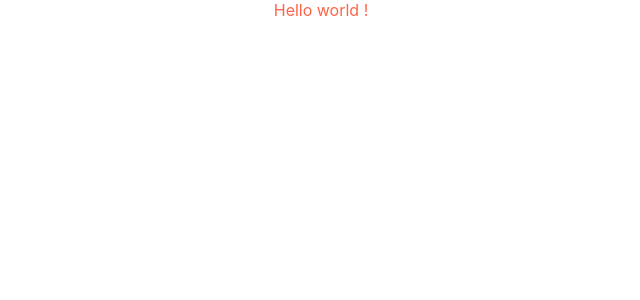
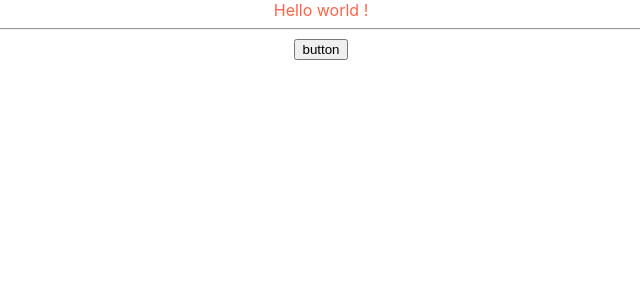
Before and after one commit to Zalox9/react_orsys, a React (Create React App) app: page / in a window 1280 px wide. Shown: the top 300 px of the page, without its empty margins (319-959 px from the left). Built offline with nearby package versions, Linux system fonts and the light colour scheme.

Commit message:
add Button

```diff
--- a/src/App/App.tsx
+++ b/src/App/App.tsx
@@ -1,11 +1,14 @@
 import React from 'react';
 // import logo from './logo.svg';
+import Button from './components/Button/Button'
 import './App.css';
 
 function App() {
   return (
     <div className="App">
       Hello world !
+      <hr/>
+      <Button />
     </div>
   );
 }
--- /dev/null
+++ b/src/App/components/Button/Button.css
@@ -0,0 +1,3 @@
+.Button{
+
+}
--- /dev/null
+++ b/src/App/components/Button/Button.js
@@ -0,0 +1,11 @@
+import React from 'react' ///imr <- raccourcie
+import './Button.css'
+
+
+function Button() { //const Button=()=>{}
+    return (
+        <button className="button">button</button>
+    );
+}
+
+export default Button;
```
